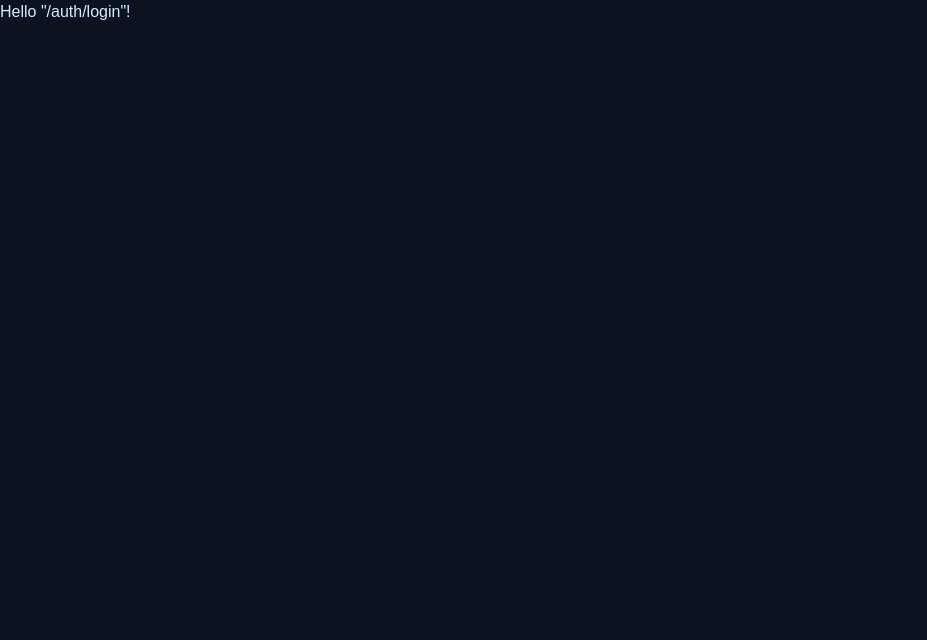
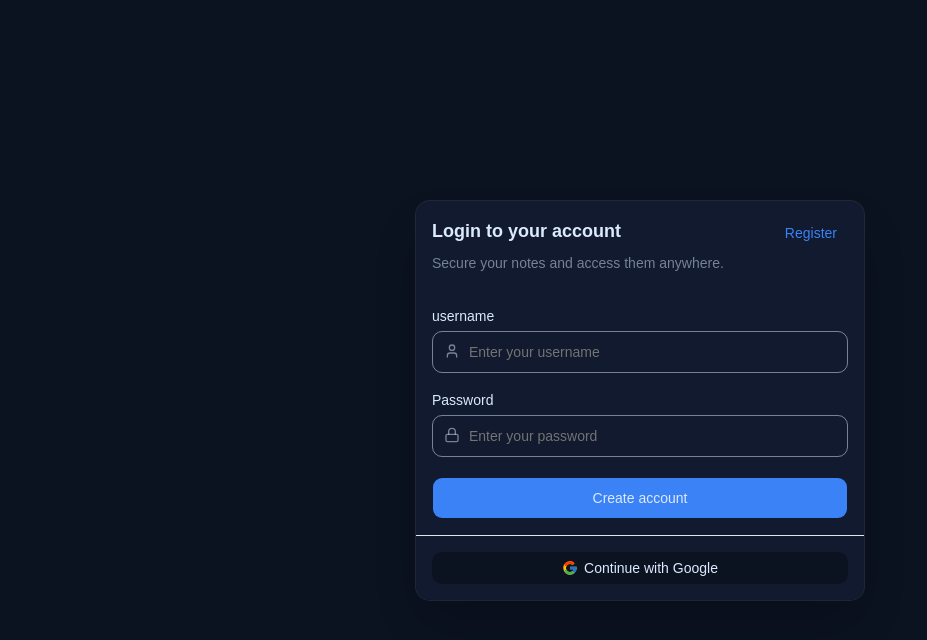
Before and after one commit to DevTacs/SyncNote, a React (Vite) app in the folder client/: page /auth/login in a window 1280 px wide. Shown: the top 640 px of the page, without its empty margins (0-927 px from the left). Built offline with nearby package versions, Linux system fonts and the light colour scheme.

Commit message:
feat: add login ui for login page

```diff
--- /dev/null
+++ b/client/src/components/auth/login-form.tsx
@@ -0,0 +1,31 @@
+import {Lock, User} from "lucide-react"
+import AuthInput from "./input"
+import {Button} from "../ui/button"
+
+export default function LoginForm() {
+    return (
+        <form className="space-y-5">
+            {/* Username */}
+            <AuthInput
+                label="username"
+                type="text"
+                placeholder="Enter your username"
+                name="username"
+                Icon={User}
+            />
+
+            {/* Password */}
+            <AuthInput
+                label="Password"
+                type="password"
+                placeholder="Enter your password"
+                name="password"
+                Icon={Lock}
+            />
+
+            <Button className="w-full py-5 text-foreground bg-accent hover:bg-accent/80">
+                Create account
+            </Button>
+        </form>
+    )
+}
--- a/client/src/routes/auth/login.tsx
+++ b/client/src/routes/auth/login.tsx
@@ -1,9 +1,60 @@
-import { createFileRoute } from '@tanstack/react-router'
+import LoginForm from "@/components/auth/login-form"
+import {Button} from "@/components/ui/button"
+import {
+    Card,
+    CardContent,
+    CardDescription,
+    CardFooter,
+    CardHeader,
+    CardTitle,
+} from "@/components/ui/card"
+import {createFileRoute, useNavigate} from "@tanstack/react-router"
+import {FcGoogle} from "react-icons/fc"
 
-export const Route = createFileRoute('/auth/login')({
-  component: RouteComponent,
+export const Route = createFileRoute("/auth/login")({
+    component: RouteComponent,
 })
 
 function RouteComponent() {
-  return <div>Hello "/auth/login"!</div>
+    const navigate = useNavigate()
+
+    return (
+        <div className="min-h-screen flex items-center justify-center bg-background px-4">
+            <Card className="w-full max-w-md bg-card backdrop-blur-xl shadow-2xl">
+                <CardHeader className="text-left">
+                    <CardContent className="p-0 flex flex-row justify-between">
+                        <CardTitle className="text-lg font-semibold text-foreground">
+                            Login to your account
+                        </CardTitle>
+                        <CardDescription className="p-0 m-0 text-accent">
+                            <Button
+                                variant="link"
+                                className="text-accent"
+                                onClick={() =>
+                                    navigate({to: "/auth/register"})
+                                }>
+                                Register
+                            </Button>
+                        </CardDescription>
+                    </CardContent>
+                    <CardDescription className="text-foreground/50">
+                        Secure your notes and access them anywhere.
+                    </CardDescription>
+                </CardHeader>
+
+                <CardContent className="mt-5">
+                    <LoginForm />
+                </CardContent>
+
+                <CardFooter className="flex flex-col gap-3 bg-card">
+                    <Button
+                        variant="outline"
+                        className="w-full bg-background text-foreground border-none hover:bg-background/50 hover:text-accent">
+                        <FcGoogle className="h-5 w-5" />
+                        Continue with Google
+                    </Button>
+                </CardFooter>
+            </Card>
+        </div>
+    )
 }
--- a/client/src/routes/auth/register.tsx
+++ b/client/src/routes/auth/register.tsx
@@ -1,31 +1,33 @@
-import {createFileRoute} from "@tanstack/react-router"
+import {createFileRoute, useNavigate} from "@tanstack/react-router"
 import {Button} from "@/components/ui/button"
 import {
     Card,
     CardContent,
     CardDescription,
-    CardFooter,
     CardHeader,
     CardTitle,
 } from "@/components/ui/card"
-import {FcGoogle} from "react-icons/fc"
-import AuthForm from "@/components/auth/register-form"
+import RegisterForm from "@/components/auth/register-form"
 
 export const Route = createFileRoute("/auth/register")({
     component: RouteComponent,
 })
 
 function RouteComponent() {
+    const navigate = useNavigate()
     return (
         <div className="min-h-screen flex items-center justify-center bg-background px-4">
             <Card className="w-full max-w-md bg-card backdrop-blur-xl shadow-2xl">
                 <CardHeader className="text-left">
                     <CardContent className="p-0 flex flex-row justify-between">
-                        <CardTitle className="text-2xl font-semibold text-foreground">
+                        <CardTitle className="text-lg font-semibold text-foreground">
                             Create an account
                         </CardTitle>
                         <CardDescription className="p-0 m-0 text-accent">
-                            <Button variant="link" className="text-accent">
+                            <Button
+                                variant="link"
+                                className="text-accent"
+                                onClick={() => navigate({to: "/auth/login"})}>
                                 Login
                             </Button>
                         </CardDescription>
@@ -36,17 +38,8 @@ function RouteComponent() {
                 </CardHeader>
 
                 <CardContent className="mt-5">
-                    <AuthForm />
+                    <RegisterForm />
                 </CardContent>
-
-                <CardFooter className="flex flex-col gap-3 bg-card">
-                    <Button
-                        variant="outline"
-                        className="w-full bg-background text-foreground border-none hover:bg-background/50 hover:text-accent">
-                        <FcGoogle className="h-5 w-5" />
-                        Continue with Google
-                    </Button>
-                </CardFooter>
             </Card>
         </div>
     )
```
